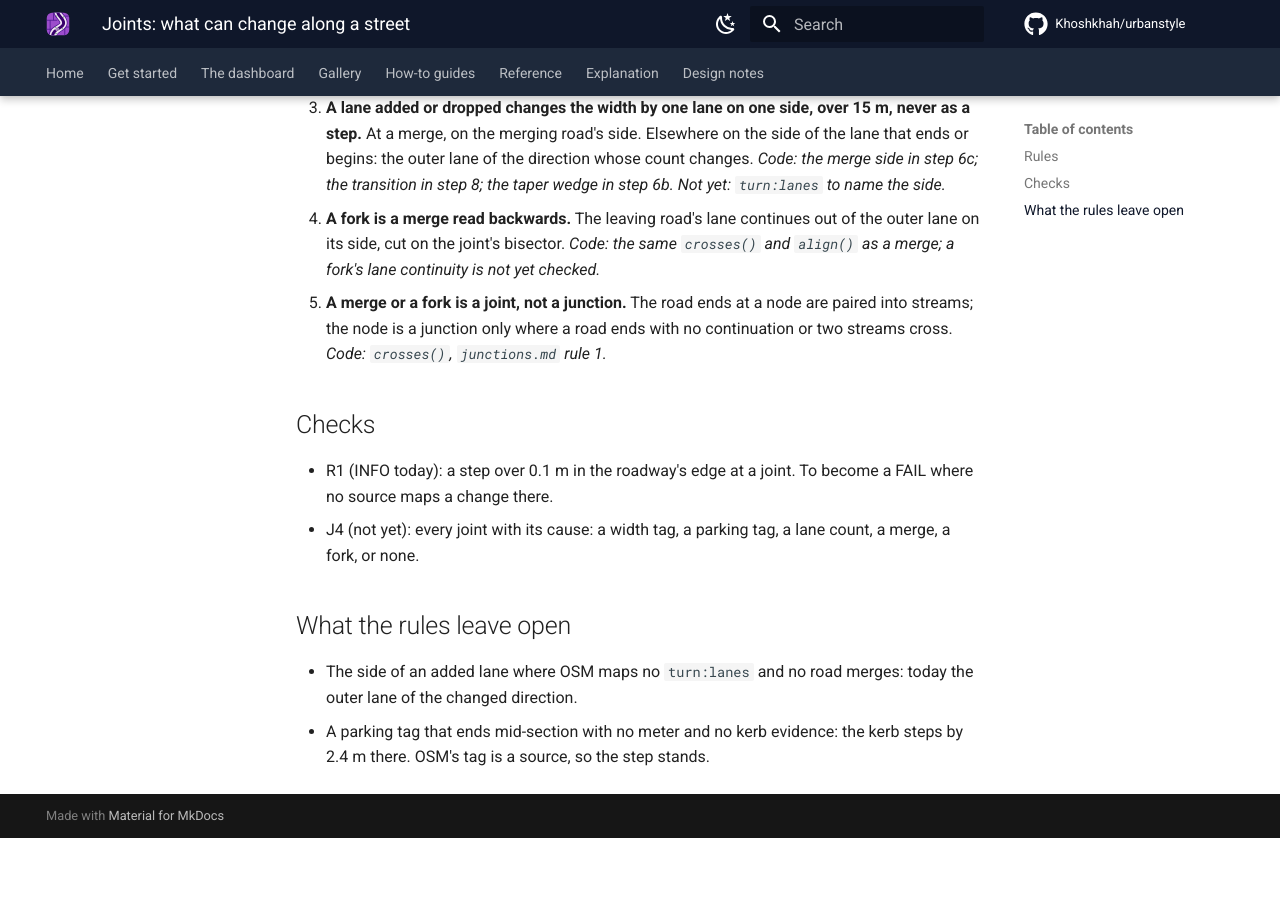
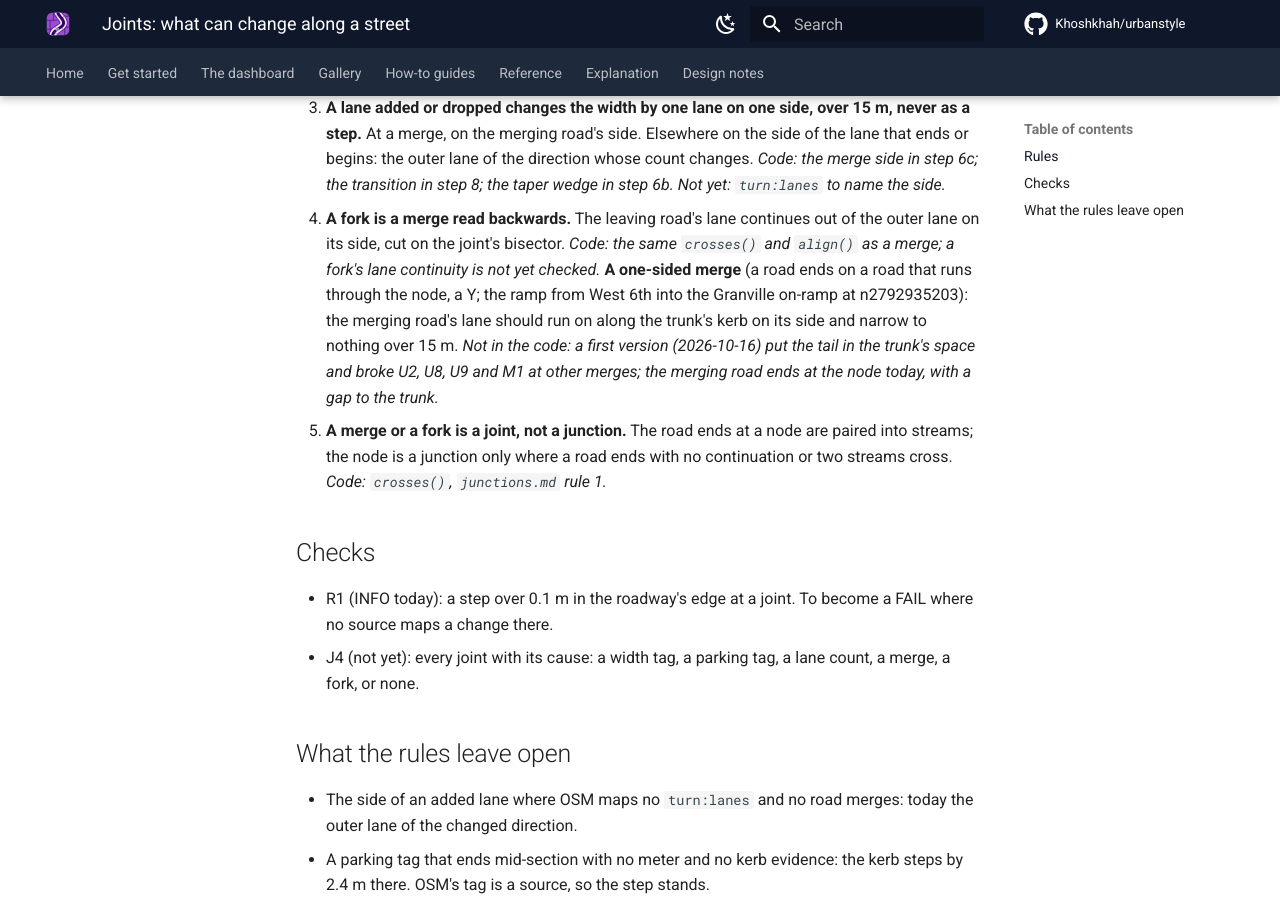
Before and after one commit to Khoshkhah/urbanstyle, an MkDocs documentation site: the page built from docs/design/joints.md, in a window 1280 px wide and 900 px high, scrolled down 521 px. Built offline with MkDocs 1.6.1 and Material for MkDocs 9.7.7, drawn with Linux system fonts in a browser that asks for light colours; comment, search, counter and statistics services are not loaded; before the commit the page ends 1359 px from its top, so only the background shows below that.

Commit message:
docs/design/joints.md: the one-sided merge rule, not yet in the code
Co-Authored-By: Claude Fable 5.1 <noreply@anthropic.com>

```diff
--- a/docs/design/joints.md
+++ b/docs/design/joints.md
@@ -16,6 +16,10 @@ change at a joint and what cannot. The code is in `network.py`, steps 6a to 6c.
    the merge side in step 6c; the transition in step 8; the taper wedge in step 6b. Not yet: `turn:lanes` to name the side.*
 4. **A fork is a merge read backwards.** The leaving road's lane continues out of the outer lane on its side, cut on the joint's
    bisector. *Code: the same `crosses()` and `align()` as a merge; a fork's lane continuity is not yet checked.*
+   **A one-sided merge** (a road ends on a road that runs through the node, a Y; the ramp from West 6th into the Granville on-ramp
+   at n2792935203): the merging road's lane should run on along the trunk's kerb on its side and narrow to nothing over 15 m. *Not in
+   the code: a first version (2026-10-16) put the tail in the trunk's space and broke U2, U8, U9 and M1 at other merges; the merging
+   road ends at the node today, with a gap to the trunk.*
 5. **A merge or a fork is a joint, not a junction.** The road ends at a node are paired into streams; the node is a junction only
    where a road ends with no continuation or two streams cross. *Code: `crosses()`, `junctions.md` rule 1.*
 
```
